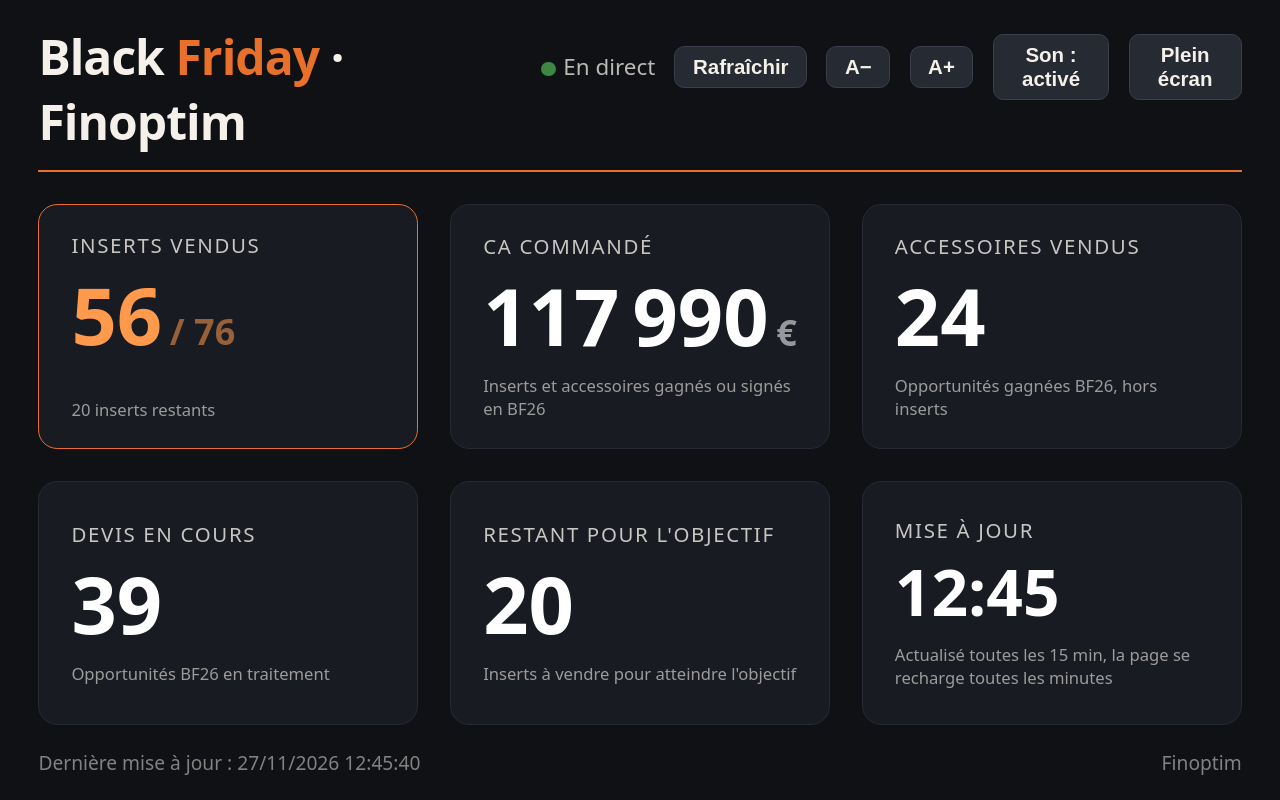
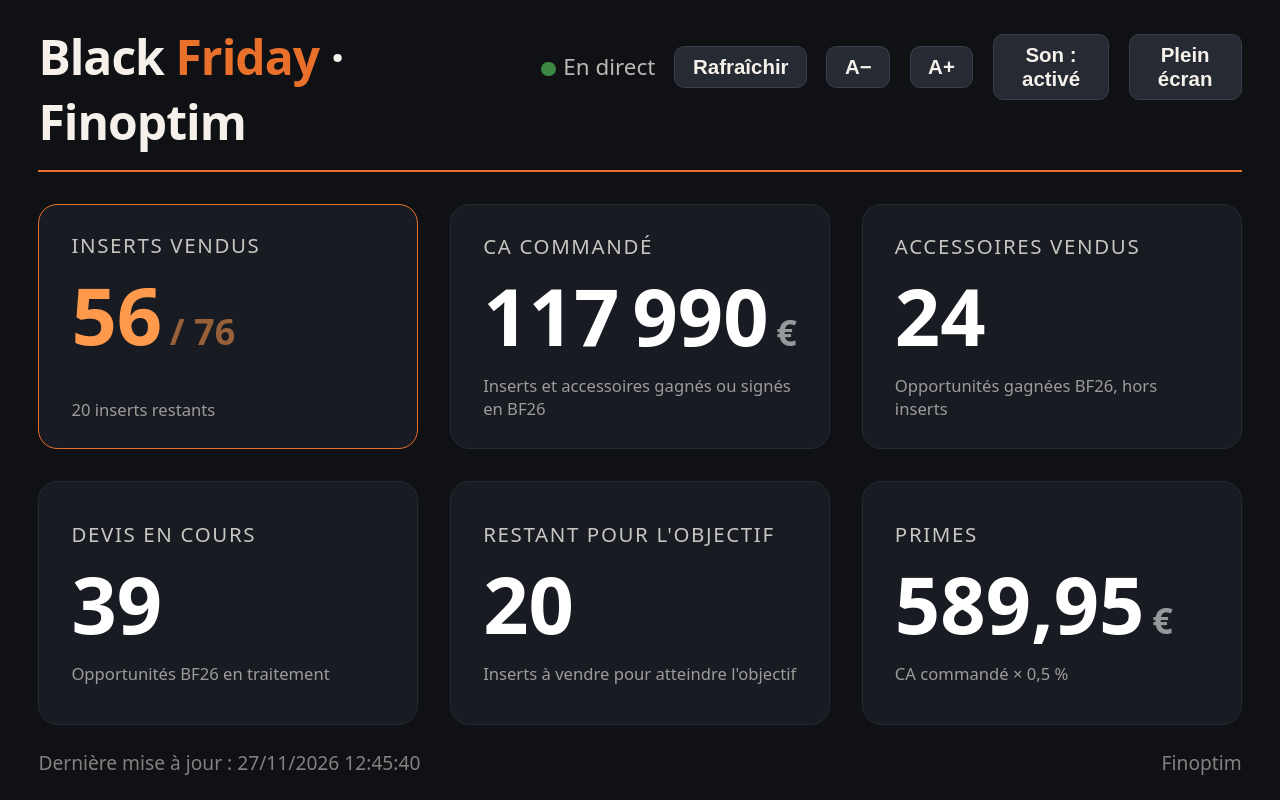
Before and after one commit to Finoptim-Quentin/finoptim-bf26-dashboard, a plain HTML site: page index.html in a window 1280 px wide. Drawn offline with Linux system fonts and the light colour scheme.

Commit message:
Ajoute la case Primes (CA x 0,5 %) à la place de l'heure de mise à jour

```diff
--- a/index.html
+++ b/index.html
@@ -77,9 +77,9 @@ footer{font-size:min(1.5vw,2.4vh);opacity:.5;margin-top:min(3vh,4vw);display:fle
     <div class="sub">Inserts à vendre pour atteindre l'objectif</div>
   </section>
   <section class="card">
-    <div class="label">Mise à jour</div>
-    <div class="value" id="heure" style="font-size:min(5vw,9vh)">—</div>
-    <div class="sub">Actualisé toutes les 15 min, la page se recharge toutes les minutes</div>
+    <div class="label">Primes</div>
+    <div class="value"><span id="primes">0,00</span><small>€</small></div>
+    <div class="sub">CA commandé × 0,5 %</div>
   </section>
 </main>
 
@@ -255,10 +255,11 @@ footer{font-size:min(1.5vw,2.4vh);opacity:.5;margin-top:min(3vh,4vw);display:fle
     show('ca', d.ca_commande);
     show('accessoires', d.accessoires);
     show('devis', d.devis_en_cours);
+    var primes = (Number(d.ca_commande) || 0) * 0.005;
+    $('primes').textContent = primes.toLocaleString('fr-FR', { minimumFractionDigits: 2, maximumFractionDigits: 2 });
 
     var dt = d.updated_at ? new Date(d.updated_at) : null;
     if (dt) {
-      $('heure').textContent = dt.toLocaleTimeString('fr-FR', { hour: '2-digit', minute: '2-digit' });
       $('upd').textContent = 'Dernière mise à jour : ' + dt.toLocaleString('fr-FR');
       var ageMin = (Date.now() - dt.getTime()) / 60000;
       if (ageMin > STALE_MIN) setStatus('Chiffres anciens', 'stale');
```
